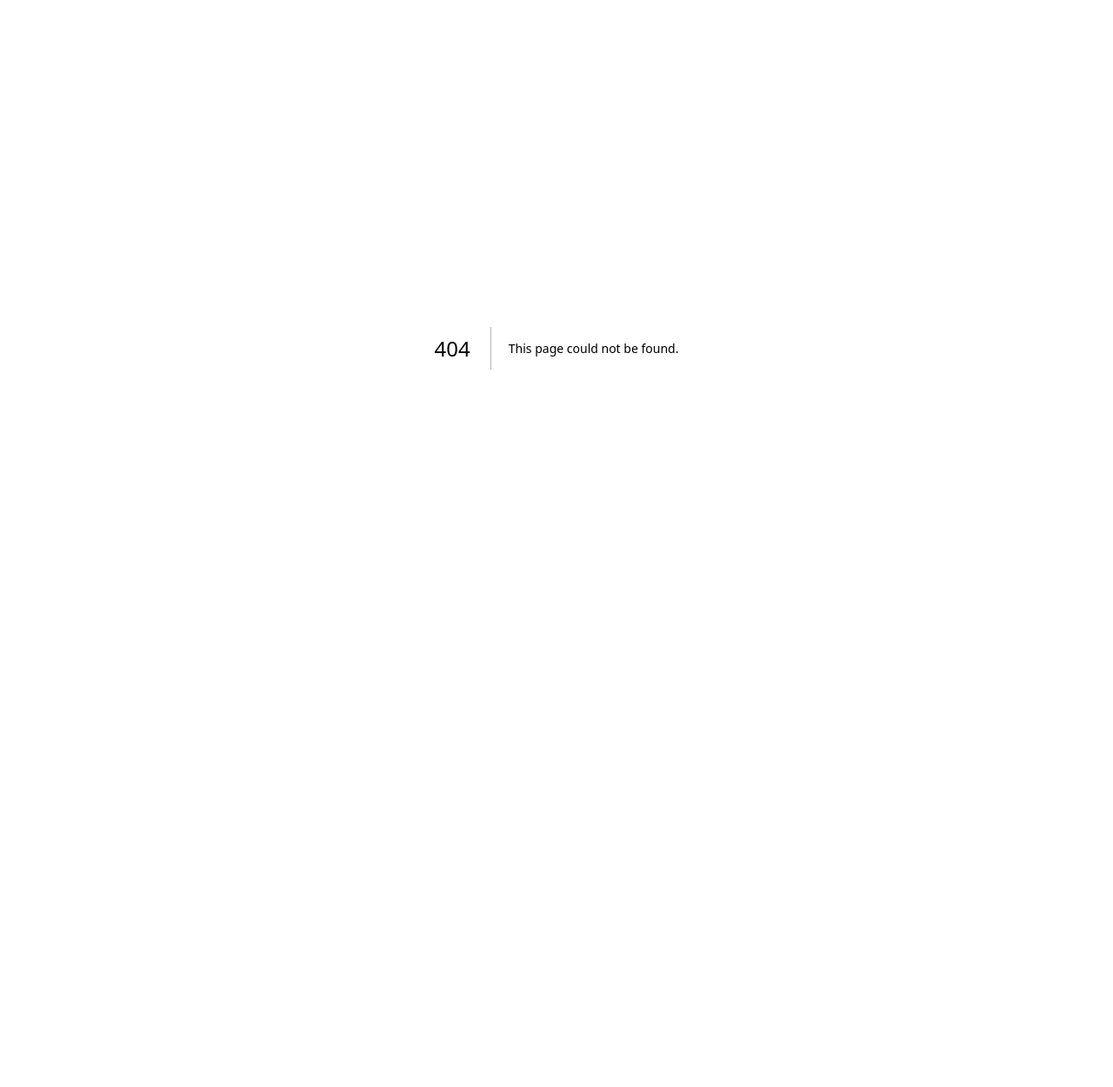
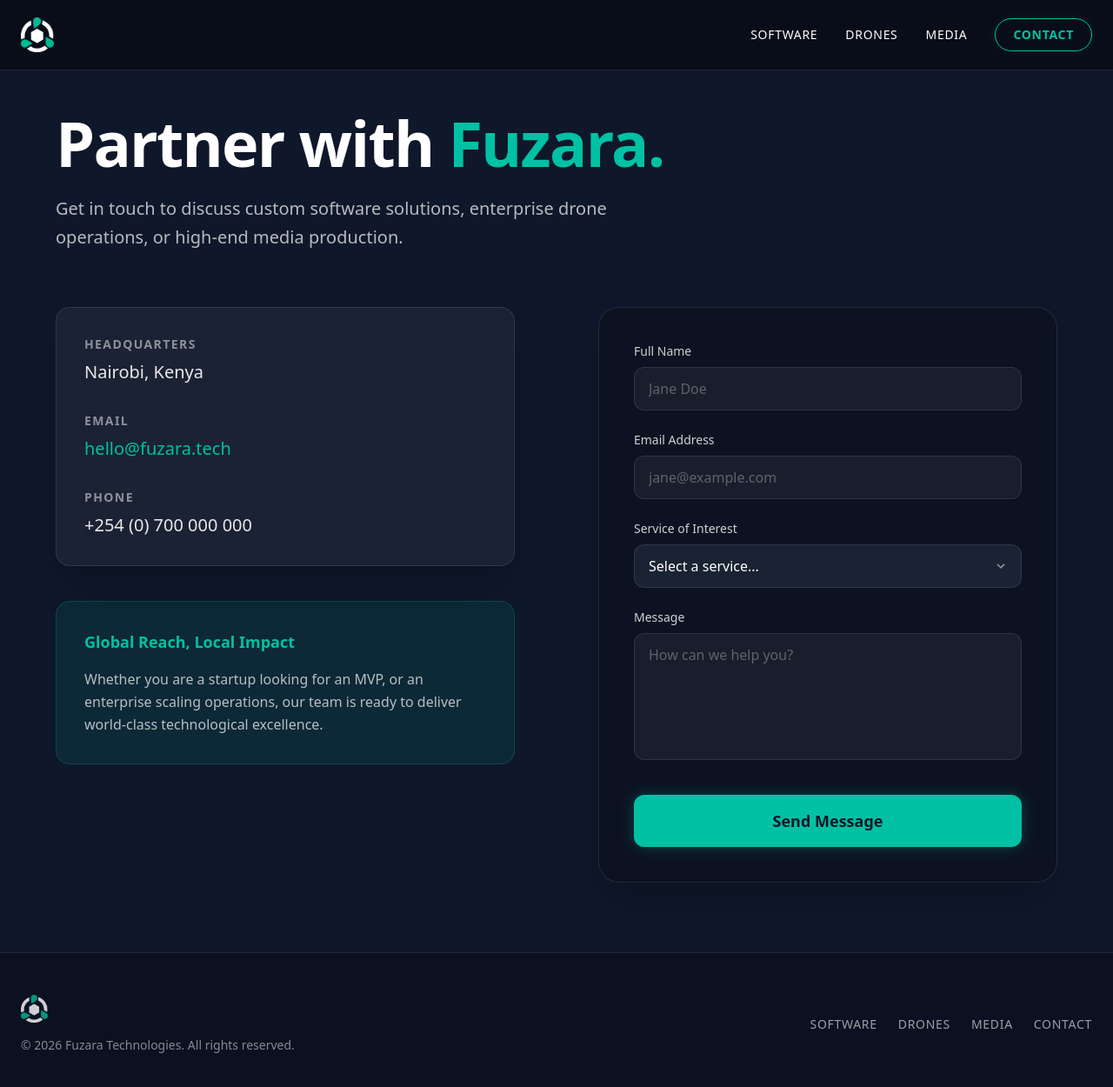
Before and after one commit to Fuzara/Fuzara-Website, a Next.js app: page /contact in a window 1280 px wide. Before the commit this address had no page. Shown: the top 1250 px of the page at 87% size. Before the commit the page ends 800 px from the top, so only its background shows below. Built offline with nearby package versions, Linux system fonts and the light colour scheme.

Commit message:
feat: add premium contact page and update navigation

```diff
--- /dev/null
+++ b/src/app/contact/page.tsx
@@ -0,0 +1,120 @@
+import React from 'react';
+
+export const metadata = {
+  title: "Contact - Fuzara Technologies",
+  description: "Get in touch to discuss custom software solutions, enterprise drone operations, or high-end media production.",
+};
+
+export default function ContactPage() {
+  return (
+    <div className="min-h-screen bg-[#0F172A] pt-32 pb-20 px-6 font-sans text-white">
+      <div className="container mx-auto max-w-6xl">
+        <div className="mb-16 text-center md:text-left">
+          <h1 className="text-5xl md:text-7xl font-bold tracking-tight mb-6">
+            Partner with <span className="text-[#00C1A3]">Fuzara.</span>
+          </h1>
+          <p className="text-lg md:text-xl text-white/70 max-w-2xl leading-relaxed mx-auto md:mx-0">
+            Get in touch to discuss custom software solutions, enterprise drone operations, or high-end media production.
+          </p>
+        </div>
+
+        <div className="grid grid-cols-1 lg:grid-cols-2 gap-16 lg:gap-24">
+          {/* Column A: Contact Information */}
+          <div className="flex flex-col gap-10">
+            <div className="bg-white/5 backdrop-blur-xl border border-white/10 rounded-2xl p-8 flex flex-col gap-8 shadow-2xl">
+              <div>
+                <h3 className="text-sm uppercase tracking-widest text-white/50 font-semibold mb-2">Headquarters</h3>
+                <p className="text-xl font-medium text-white/90">Nairobi, Kenya</p>
+              </div>
+
+              <div>
+                <h3 className="text-sm uppercase tracking-widest text-white/50 font-semibold mb-2">Email</h3>
+                <a href="mailto:hello@fuzara.tech" className="text-xl font-medium text-[#00C1A3] hover:text-[#00C1A3]/80 transition-colors">
+                  hello@fuzara.tech
+                </a>
+              </div>
+
+              <div>
+                <h3 className="text-sm uppercase tracking-widest text-white/50 font-semibold mb-2">Phone</h3>
+                <p className="text-xl font-medium text-white/90">+254 (0) 700 000 000</p>
+              </div>
+            </div>
+
+            <div className="bg-[#00C1A3]/10 border border-[#00C1A3]/20 rounded-2xl p-8 flex flex-col gap-4">
+               <h3 className="text-lg font-semibold text-[#00C1A3]">Global Reach, Local Impact</h3>
+               <p className="text-white/70 leading-relaxed">
+                 Whether you are a startup looking for an MVP, or an enterprise scaling operations, our team is ready to deliver world-class technological excellence.
+               </p>
+            </div>
+          </div>
+
+          {/* Column B: Contact Form */}
+          <div className="bg-black/20 backdrop-blur-md border border-white/10 rounded-3xl p-8 md:p-10 shadow-2xl">
+            <form className="flex flex-col gap-6">
+              <div className="flex flex-col gap-2">
+                <label htmlFor="name" className="text-sm font-medium text-white/80">Full Name</label>
+                <input
+                  type="text"
+                  id="name"
+                  className="bg-white/5 border border-white/10 rounded-xl px-4 py-3 text-white placeholder:text-white/30 focus:outline-none focus:border-[#00C1A3] focus:ring-1 focus:ring-[#00C1A3] transition-all"
+                  placeholder="Jane Doe"
+                  required
+                />
+              </div>
+
+              <div className="flex flex-col gap-2">
+                <label htmlFor="email" className="text-sm font-medium text-white/80">Email Address</label>
+                <input
+                  type="email"
+                  id="email"
+                  className="bg-white/5 border border-white/10 rounded-xl px-4 py-3 text-white placeholder:text-white/30 focus:outline-none focus:border-[#00C1A3] focus:ring-1 focus:ring-[#00C1A3] transition-all"
+                  placeholder="jane@example.com"
+                  required
+                />
+              </div>
+
+              <div className="flex flex-col gap-2">
+                <label htmlFor="service" className="text-sm font-medium text-white/80">Service of Interest</label>
+                <div className="relative">
+                  <select
+                    id="service"
+                    defaultValue=""
+                    className="w-full bg-[#1a2333] border border-white/10 rounded-xl px-4 py-3 text-white focus:outline-none focus:border-[#00C1A3] focus:ring-1 focus:ring-[#00C1A3] transition-all appearance-none cursor-pointer"
+                    required
+                  >
+                    <option value="" disabled>Select a service...</option>
+                    <option value="software">Software Engineering</option>
+                    <option value="drones">Enterprise Drone Services</option>
+                    <option value="media">Digital Media</option>
+                    <option value="other">Other</option>
+                  </select>
+                  <div className="pointer-events-none absolute inset-y-0 right-0 flex items-center px-4 text-white/50">
+                    <svg className="fill-current h-4 w-4" xmlns="http://www.w3.org/2000/svg" viewBox="0 0 20 20"><path d="M9.293 12.95l.707.707L15.657 8l-1.414-1.414L10 10.828 5.757 6.586 4.343 8z"/></svg>
+                  </div>
+                </div>
+              </div>
+
+              <div className="flex flex-col gap-2">
+                <label htmlFor="message" className="text-sm font-medium text-white/80">Message</label>
+                <textarea
+                  id="message"
+                  rows={5}
+                  className="bg-white/5 border border-white/10 rounded-xl px-4 py-3 text-white placeholder:text-white/30 focus:outline-none focus:border-[#00C1A3] focus:ring-1 focus:ring-[#00C1A3] transition-all resize-none"
+                  placeholder="How can we help you?"
+                  required
+                ></textarea>
+              </div>
+
+              <button
+                type="submit"
+                className="mt-4 bg-[#00C1A3] text-[#0F172A] font-semibold text-lg py-4 rounded-xl hover:brightness-110 active:brightness-95 transition-all duration-300 shadow-[0_0_15px_rgba(0,193,163,0.3)] hover:shadow-[0_0_25px_rgba(0,193,163,0.5)]"
+              >
+                Send Message
+              </button>
+            </form>
+          </div>
+        </div>
+      </div>
+    </div>
+  );
+}
--- a/src/app/layout.tsx
+++ b/src/app/layout.tsx
@@ -1,5 +1,7 @@
 import type { Metadata } from "next";
 import { Inter, JetBrains_Mono, Jost, Roboto } from "next/font/google";
+import Image from "next/image";
+import Link from "next/link";
 import "./globals.css";
 
 const inter = Inter({
@@ -34,11 +36,57 @@
   children: React.ReactNode;
 }>) {
   return (
-    <html lang="en" className="dark">
+    <html lang="en" className="dark scroll-smooth">
       <body
-        className={`${inter.variable} ${jetbrainsMono.variable} ${jost.variable} ${roboto.variable} antialiased bg-black text-white`}
+        className={`${inter.variable} ${jetbrainsMono.variable} ${jost.variable} ${roboto.variable} antialiased bg-black text-white min-h-screen flex flex-col`}
       >
-        <main className="relative z-10">{children}</main>
+        <header className="fixed top-0 left-0 right-0 z-50 bg-black/40 backdrop-blur-md border-b border-white/10">
+          <div className="container mx-auto px-6 h-20 flex items-center justify-between">
+            <Link href="/" className="flex items-center gap-2 hover:opacity-80 transition-opacity">
+              <Image
+                src="/logo-light.png"
+                alt="Fuzara Technologies Logo"
+                width={140}
+                height={40}
+                className="object-contain h-10 w-auto"
+                priority
+              />
+            </Link>
+            <nav className="hidden md:flex items-center gap-8 text-sm font-medium tracking-wider uppercase font-sans">
+              <Link href="/software" className="hover:text-teal-400 transition-colors">Software</Link>
+              <Link href="/drones" className="hover:text-teal-400 transition-colors">Drones</Link>
+              <Link href="/media" className="hover:text-teal-400 transition-colors">Media</Link>
+              <Link href="/contact" className="border border-[#00C1A3] text-[#00C1A3] hover:bg-[#00C1A3] hover:text-[#0F172A] px-5 py-2 rounded-full transition-all duration-300 font-semibold shadow-[0_0_10px_rgba(0,193,163,0.1)] hover:shadow-[0_0_20px_rgba(0,193,163,0.4)]">Contact</Link>
+            </nav>
+          </div>
+        </header>
+
+        <main className="relative z-10 flex-grow">{children}</main>
+
+        <footer className="bg-[#0b1120] border-t border-white/10 py-12 z-20 relative">
+          <div className="container mx-auto px-6 flex flex-col md:flex-row justify-between items-center gap-6">
+            <div className="flex flex-col items-center md:items-start gap-4">
+              <Link href="/">
+                <Image
+                  src="/logo-light.png"
+                  alt="Fuzara Technologies Logo"
+                  width={120}
+                  height={34}
+                  className="object-contain h-8 w-auto opacity-80 hover:opacity-100 transition-opacity"
+                />
+              </Link>
+              <p className="text-white/50 text-sm">
+                &copy; {new Date().getFullYear()} Fuzara Technologies. All rights reserved.
+              </p>
+            </div>
+            <nav className="flex gap-6 text-sm font-medium text-white/60 uppercase tracking-wider">
+              <Link href="/software" className="hover:text-white transition-colors">Software</Link>
+              <Link href="/drones" className="hover:text-white transition-colors">Drones</Link>
+              <Link href="/media" className="hover:text-white transition-colors">Media</Link>
+              <Link href="/contact" className="hover:text-white transition-colors">Contact</Link>
+            </nav>
+          </div>
+        </footer>
       </body>
     </html>
   );
```
